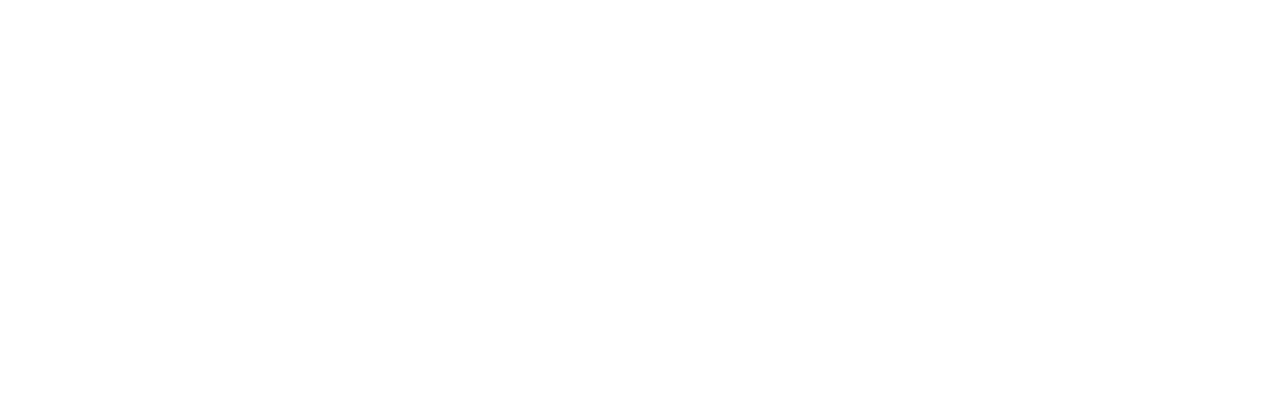
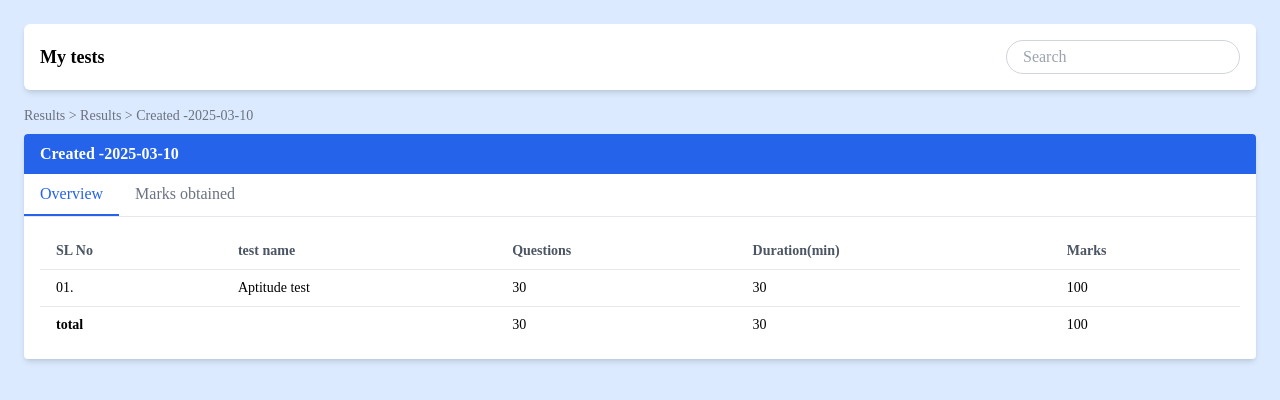
Before and after one commit to Thiru70/Test_Exam_Final, a React (Vite) app: page /MyResults in a window 1280 px wide. Before the commit this address had no page. Shown: the top 400 px of the page. Built offline with nearby package versions, Linux system fonts and the light colour scheme.

Commit message:
MyResults

```diff
--- a/src/App.jsx
+++ b/src/App.jsx
@@ -28,7 +28,8 @@
 import Layout from './Admin/Components/Layout';
 import MonacoEditor from './User/Components/MonacoCodeEditer';
 import ThankYou from './User/Components/ThankYou';
-import ExamPortalForm from './User/Pages/ExamPortalLogin';
+import ExamPortalLogin from './User/Pages/ExamPortalLogin';
+import MyResults from './User/Pages/MyResult';
 
 import EmailForm from './Admin/Pages/EmailForm';
 import Result from './Admin/Pages/Result';
@@ -90,7 +91,8 @@
         <Route path="/email-verification" element={<EmailVerification />} />
         <Route path="/otp-verification" element={<OtpVerification />} />
         <Route path="/info-form" element={<InfoForm />} />
-        <Route path="/Exam-login" element={<ExamPortalForm />} />
+        <Route path="/Exam-login" element={<ExamPortalLogin/>} />
+        <Route path="/MyResults" element={<MyResults/>} />
 
         {/* User Routes */}
         <Route path="/student-dashboard" element={<StudentDashboard />} />
--- /dev/null
+++ b/src/User/Pages/MyResult.jsx
@@ -0,0 +1,84 @@
+import React from "react";
+import {
+  FaHome,
+  FaClipboardList,
+  FaInfoCircle,
+  FaLifeRing,
+  FaUser,
+} from "react-icons/fa";
+
+const MyResults = () => {
+  return (
+    <div className="flex min-h-screen font-sans">
+      {/* Sidebar (optional) */}
+      {/* You can add sidebar here if needed */}
+
+      {/* Main Content */}
+      <main className="flex-1 bg-blue-100 p-6">
+        {/* Header */}
+        <div className="bg-white shadow-md rounded-md mb-4 p-4 flex justify-between items-center">
+          <h1 className="text-lg font-semibold">My tests</h1>
+          <input
+            type="text"
+            placeholder="Search"
+            className="px-4 py-1 rounded-full border border-gray-300 focus:outline-none"
+          />
+        </div>
+
+        {/* Breadcrumb */}
+        <div className="text-sm text-gray-500 mb-2">
+          Results &gt; Results &gt; Created -2025-03-10
+        </div>
+
+        {/* Results Card */}
+        <div className="bg-white rounded shadow-md">
+          {/* Date header */}
+          <div className="bg-blue-600 text-white px-4 py-2 font-semibold rounded-t">
+            Created -2025-03-10
+          </div>
+
+          {/* Tabs */}
+          <div className="flex border-b border-gray-200">
+            <div className="px-4 py-2 font-medium text-blue-600 border-b-2 border-blue-600">
+              Overview
+            </div>
+            <div className="px-4 py-2 text-gray-500">Marks obtained</div>
+          </div>
+
+          {/* Table */}
+          <div className="overflow-x-auto p-4">
+            <table className="min-w-full text-sm text-left">
+              <thead className="text-gray-600 border-b">
+                <tr>
+                  <th className="py-2 px-4">SL No</th>
+                  <th className="py-2 px-4">test name</th>
+                  <th className="py-2 px-4">Questions</th>
+                  <th className="py-2 px-4">Duration(min)</th>
+                  <th className="py-2 px-4">Marks</th>
+                </tr>
+              </thead>
+              <tbody>
+                <tr className="border-b">
+                  <td className="py-2 px-4">01.</td>
+                  <td className="py-2 px-4">Aptitude test</td>
+                  <td className="py-2 px-4">30</td>
+                  <td className="py-2 px-4">30</td>
+                  <td className="py-2 px-4">100</td>
+                </tr>
+                <tr>
+                  <td className="py-2 px-4 font-semibold">total</td>
+                  <td className="py-2 px-4"></td>
+                  <td className="py-2 px-4">30</td>
+                  <td className="py-2 px-4">30</td>
+                  <td className="py-2 px-4">100</td>
+                </tr>
+              </tbody>
+            </table>
+          </div>
+        </div>
+      </main>
+    </div>
+  );
+};
+
+export default MyResults;
```
